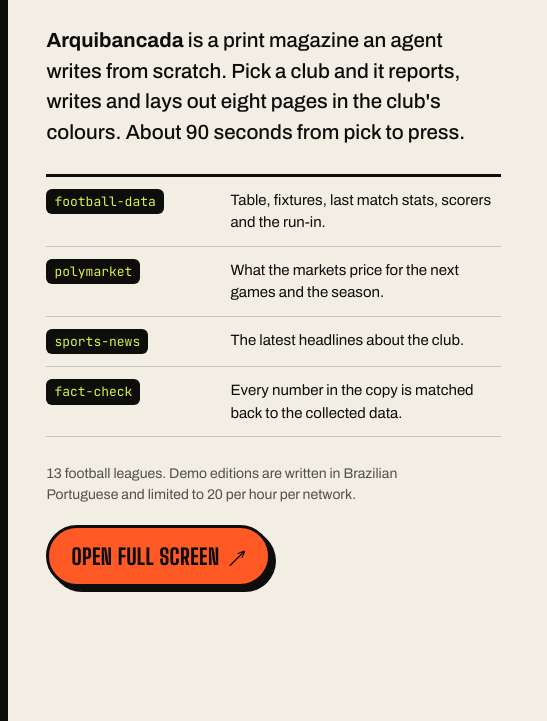
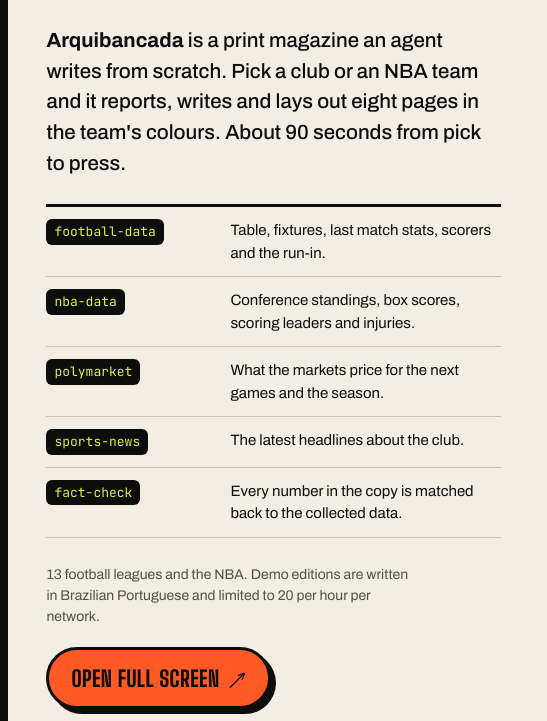
Before and after one commit to machina-sports/sports-skills-landing, a plain HTML site: page index.html in a window 1280 px wide. Shown: the part 5830-6551 px from the top of the page, 0-547 px from the left. Drawn offline with Linux system fonts and the light colour scheme.

Commit message:
feat: demo da Arquibancada cita a NBA (#5)
Co-authored-by: Claude Opus 5.5 <noreply@anthropic.com>

```diff
--- a/index.html
+++ b/index.html
@@ -491,14 +491,15 @@ footer{padding-block:60px 30px}
     <h2 id="mag-title" class="display" style="margin-top:14px">Your team.<br><span class="outline">On the cover.</span></h2>
     <div class="mag-grid">
       <div>
-        <p class="mag-lede"><b>Arquibancada</b> is a print magazine an agent writes from scratch. Pick a club and it reports, writes and lays out eight pages in the club's colours. About 90 seconds from pick to press.</p>
+        <p class="mag-lede"><b>Arquibancada</b> is a print magazine an agent writes from scratch. Pick a club or an NBA team and it reports, writes and lays out eight pages in the team's colours. About 90 seconds from pick to press.</p>
         <ul class="mag-steps">
           <li><code>football-data</code><span>Table, fixtures, last match stats, scorers and the run-in.</span></li>
+          <li><code>nba-data</code><span>Conference standings, box scores, scoring leaders and injuries.</span></li>
           <li><code>polymarket</code><span>What the markets price for the next games and the season.</span></li>
           <li><code>sports-news</code><span>The latest headlines about the club.</span></li>
           <li><code>fact-check</code><span>Every number in the copy is matched back to the collected data.</span></li>
         </ul>
-        <p class="mag-note">13 football leagues. Demo editions are written in Brazilian Portuguese and limited to 20 per hour per network.</p>
+        <p class="mag-note">13 football leagues and the NBA. Demo editions are written in Brazilian Portuguese and limited to 20 per hour per network.</p>
         <a class="btn btn-orange" href="https://arquibancada-nu.vercel.app" target="_blank" rel="noopener">Open full screen <span class="arrow">↗</span></a>
       </div>
       <div class="mag-frame">
```
